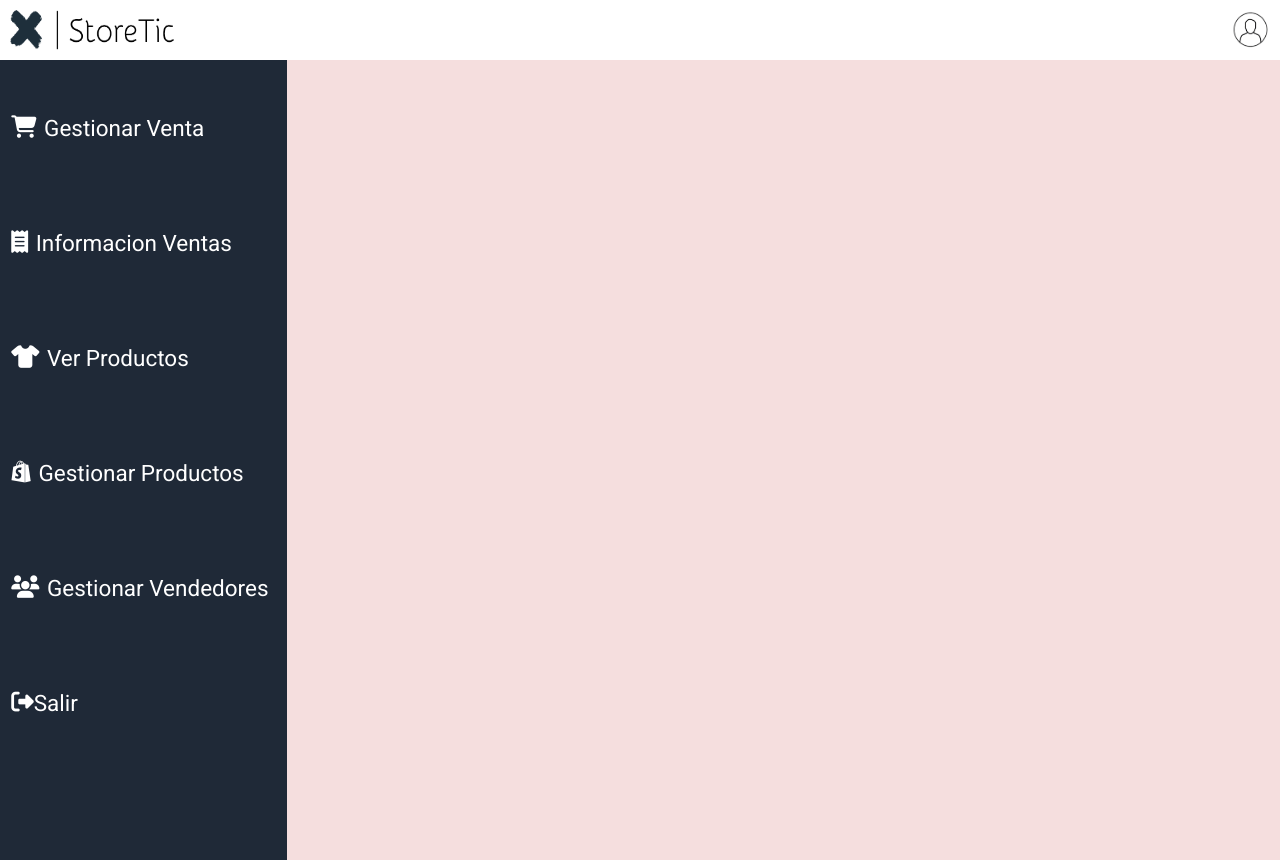
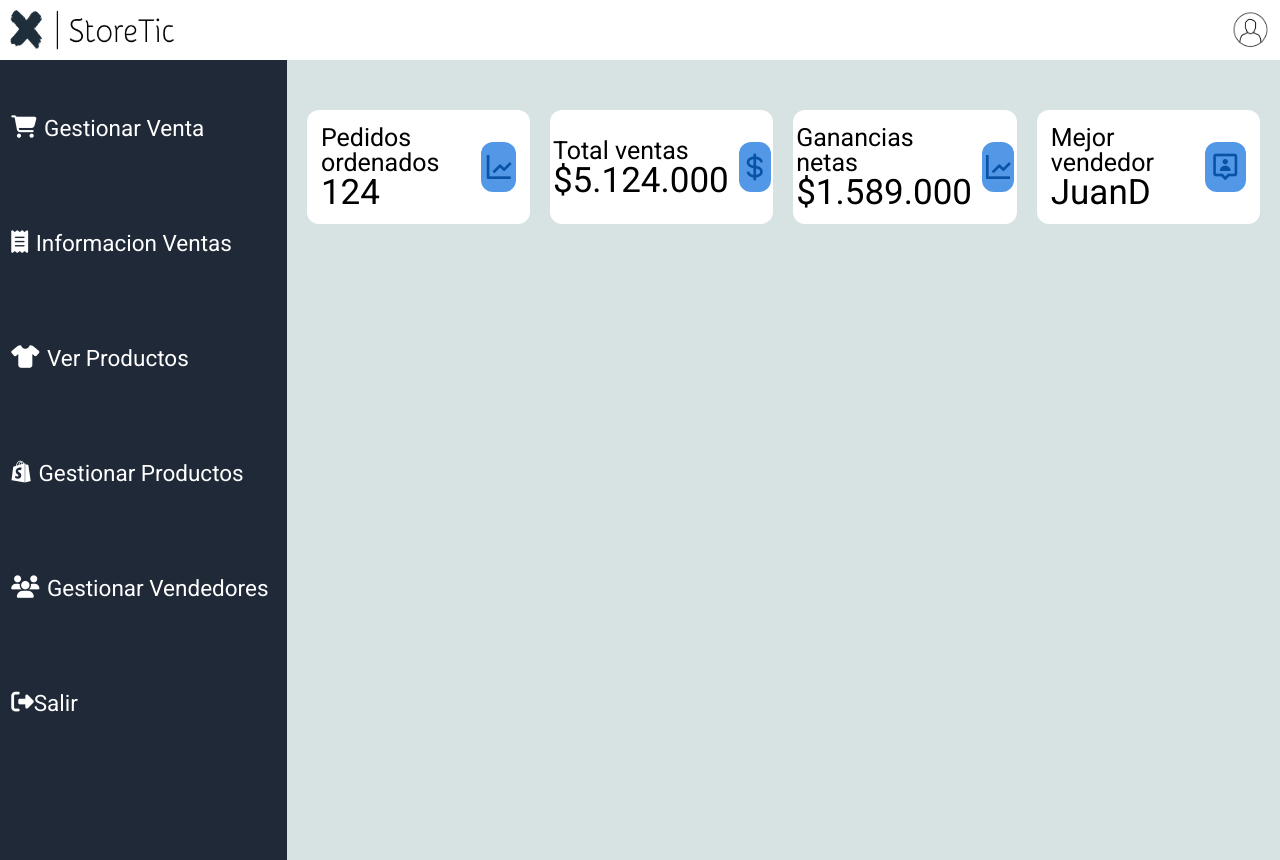
Before and after one commit to proyectoMisionTiic/Proyecto-TIC, a React (Create React App) app: page /Principal in a window 1280 px wide. Built offline with nearby package versions, Linux system fonts and the light colour scheme.

Commit message:
anadir progeso de la main page y gestion de productos a branch juand

```diff
--- a/public/index.html
+++ b/public/index.html
@@ -15,10 +15,20 @@
       user's mobile device or desktop. See https://developers.google.com/web/fundamentals/web-app-manifest/
     -->
     <link rel="manifest" href="%PUBLIC_URL%/manifest.json" />
-    <link rel="preconnect" href="https://fonts.googleapis.com">
-<link rel="preconnect" href="https://fonts.gstatic.com" crossorigin>
-<link href="https://fonts.googleapis.com/css2?family=Roboto:ital,wght@0,400;1,700&display=swap" rel="stylesheet">
-<script src="https://kit.fontawesome.com/c38da25677.js" crossorigin="anonymous"></script>
+    <link rel="preconnect" href="https://fonts.googleapis.com" />
+    <link rel="preconnect" href="https://fonts.gstatic.com" crossorigin />
+    <link
+      href="https://fonts.googleapis.com/css2?family=Roboto:ital,wght@0,400;1,700&display=swap"
+      rel="stylesheet"
+    />
+    <script
+      src="https://kit.fontawesome.com/c38da25677.js"
+      crossorigin="anonymous"
+    ></script>
+    <link
+      href="https://unpkg.com/boxicons@2.0.9/css/boxicons.min.css"
+      rel="stylesheet"
+    />
     <!--
       Notice the use of %PUBLIC_URL% in the tags above.
       It will be replaced with the URL of the `public` folder during the build.
--- a/src/App.jsx
+++ b/src/App.jsx
@@ -1,5 +1,4 @@
-
-import '../src/styles/style.css';
+import "./styles/style.css";
 import Layout from './layouts/layout'
 import React from "react";
 import Principal from './pages/Principal'
--- /dev/null
+++ b/src/pages/GestionProductos.jsx
@@ -0,0 +1,78 @@
+import React from 'react'
+import "../styles/Style-gestionar-productos.css";
+
+const GestionProductos = () => {
+	return (
+		<body>
+      <div className="container">
+        {/* Inicio Seccion de input del usuario */}
+        <div className="titulo">Registro de productos</div>
+        <form action="#">
+          <div className="detalles-producto">
+            <div className="input-box">
+              <span className="detalles">ID</span>
+              <input type="number" placeholder="Ingrese el ID " required />
+            </div>
+            <div className="input-box">
+              <span className="detalles">Nombre</span>
+              <input type="text" placeholder="Ingrese el nombre " required />
+            </div>
+            <div className="input-box">
+              <span className="detalles">Descripción</span>
+              <input
+                type="text"
+                placeholder="Ingrese una descripción "
+                required
+              />
+            </div>
+            <div className="input-box">
+              <span className="detalles">Valor unitario</span>
+              <input type="number" placeholder="Ingrese el valor " required />
+            </div>
+            <div className="input-box centrado">
+              <span className="detalles centrado">Cantidad</span>
+              <input
+                type="number"
+                className="centrado"
+                placeholder="Ingrese la cantidad "
+                required
+              />
+            </div>
+          </div>
+          {/* Final seccion de input */}
+
+          {/* Seccion de ESTADO y BOTONES */}
+          <div className="estado-detalles">
+            <input type="radio" name="estado" id="punto-1" />
+            <input type="radio" name="estado" id="punto-2" />
+            <span className="estado-titulo">Estado</span>
+            <div className="category">
+              <label for="punto-1">
+                <span className="punto uno"></span>
+                <span className="estado">Disponible</span>
+              </label>
+              <label for="punto-2">
+                <span className="punto dos"></span>
+                <span className="estado">No disponible</span>
+              </label>
+            </div>
+          </div>
+          <div className="botones">
+            <div className="button">
+              <input type="submit" value="Buscar por ID" />
+            </div>
+            <div className="button">
+              <input type="submit" value="Modificar producto" />
+            </div>
+            <div className="button">
+              <input type="submit" value="Registrar producto" />
+            </div>
+          </div>
+        </form>
+      </div>
+      <div className="container-tabla"></div>
+    </body>
+	)
+}
+
+export default GestionProductos
--- a/src/pages/Principal.jsx
+++ b/src/pages/Principal.jsx
@@ -1,18 +1,38 @@
+const Principal = () => {
+  return (
+    <div className="contenido-principal">
+      <div className="vista-cajas">
+        <div className="cajas">
+          <div className="lado-izq">
+            <div className="tema-caja">Pedidos ordenados</div>
+            <div className="cifra">124</div>
+          </div>
+          <i className="bx bx-line-chart icono"></i>
+        </div>
+        <div className="cajas">
+          <div className="lado-izq">
+            <div className="tema-caja">Total ventas</div>
+            <div className="cifra">$5.124.000</div>
+          </div>
+          <i className="bx bx-dollar icono "></i>
+        </div>
+        <div className="cajas">
+          <div className="lado-izq">
+            <div className="tema-caja">Ganancias netas</div>
+            <div className="cifra">$1.589.000</div>
+          </div>
+          <i className="bx bx-line-chart icono"></i>
+        </div>
+        <div className="cajas">
+          <div className="lado-izq">
+            <div className="tema-caja">Mejor vendedor</div>
+            <div className="cifra">JuanD</div>
+          </div>
+          <i className='bx bx-user-pin icono'></i>
+        </div>
+      </div>
+    </div>
+  );
+};
 
-
- const Principal = () =>{
-   return(
-      <div >
-          <div className='m-20'>
-
-
-
-          </div>
-      </div>
-   );
-
-
-
- }
-
- export default Principal;
+export default Principal;
--- /dev/null
+++ b/src/styles/Style-gestionar-productos.css
@@ -0,0 +1,160 @@
+* {
+	margin: 0;
+	padding: 0;
+	box-sizing: border-box;
+  }
+
+  body {
+	height: 100vh;
+	display: flex;
+	justify-content: center;
+	align-items: center;
+	padding: 100px;
+	background: #094b77;
+  }
+
+  .container {
+	max-width: 700px;
+	width: 100%;
+	background: #fff;
+	padding: 25px 30px;
+	border-radius: 5px;
+  }
+
+  .container .titulo {
+	font-size: 30px;
+	font-weight: 500;
+	text-align: center;
+  }
+  .container form .detalles-producto {
+	display: flex;
+	flex-wrap: wrap;
+	justify-content: space-between;
+	margin: 20px 0 12px 0;
+  }
+
+  form .detalles-producto .input-box {
+	width: calc(100% / 2 - 20px);
+	margin-bottom: 5px;
+  }
+  .detalles-producto .input-box .detalles {
+	font-weight: 500;
+	display: block;
+	margin-bottom: 5px;
+  }
+  .detalles-producto .input-box input {
+	height: 45px;
+	width: 100%;
+	outline: none;
+	font-size: 16px;
+	border-radius: 5px;
+	padding-left: 15px;
+	border: 1px solid #ccc;
+	border-bottom-width: 2px;
+	transition: all 0.3s ease;
+  }
+  .detalles-producto .input-box input:focus,
+  .detalles-producto .input-box input:valid {
+	border-color: #094b77;
+  }
+
+  .centrado {
+	margin-left: auto;
+	margin-right: auto;
+	text-align: center;
+  }
+  /* Quitar las flechas en los campos que llevan numeros */
+  input::-webkit-outer-spin-button,
+  input::-webkit-inner-spin-button {
+	-webkit-appearance: none;
+	margin: 0;
+  }
+
+  .estado-titulo {
+	text-align: center;
+  }
+  form .estado-detalles .estado-titulo {
+	font-size: 20px;
+	font-weight: 500;
+  }
+  form .estado-detalles .category {
+	display: flex;
+	width: 80%;
+	margin: 14px 0;
+	justify-content: space-between;
+  }
+  .estado-detalles .category label {
+	display: flex;
+	align-items: center;
+	cursor: pointer;
+  }
+  .estado-detalles .category .punto {
+	height: 20px;
+	width: 20px;
+	border-radius: 50%;
+	margin-right: 10px;
+	background: #d9d9d9;
+	border: 5px solid transparent;
+  }
+  #punto-1:checked ~ .category label .uno,
+  #punto-2:checked ~ .category label .dos {
+	border-color: #d9d9d9;
+	background: #094b77;
+  }
+  form input[type="radio"] {
+	display: none;
+  }
+  form .botones {
+	width: 100%;
+	text-align: center;
+  }
+
+  form .button {
+	height: 45px;
+	margin: 20px 0;
+	display: inline-block;
+	width: 50%;
+	padding-inline: 8px;
+  }
+  form .button input {
+	height: 100%;
+	width: 100%;
+	border-radius: 5px;
+	border: none;
+	color: #fff;
+	font-size: 22px;
+	font-weight: bold;
+	letter-spacing: 1px;
+	cursor: pointer;
+	background: #094b77;
+  }
+
+  form .button input:hover {
+	  background-color: rgba(23, 172, 43, 0.493);
+  }
+
+  /* RESPONSIVE */
+  @media (max-width: 584px) {
+	.container {
+	  max-width: 100%;
+	}
+	form .detalles-producto .input-box {
+	  margin-bottom: 15px;
+	  width: 100%;
+	}
+	form .estado-detalles .category {
+	  width: 100%;
+	}
+   .container form .detalles-producto {
+	  max-height: 300px;
+	  overflow-y: scroll;
+	}
+	.detalles-producto::-webkit-scrollbar {
+	  width: 5px;
+	}
+  }
+  @media (max-width: 459px) {
+	.container .category {
+	  flex-direction: column;
+	}
+  }
--- a/src/styles/style.css
+++ b/src/styles/style.css
@@ -5,14 +5,58 @@
 
 
 .contenedor{
+  width:100%;
+  background-color:rgb(215, 226, 226);
+}
 
-  width:100%;
-  background-color:#F5DEDE;
+.contenido-principal {
+  position:relative;
+  padding-top: 50px;
+  background-color:rgb(215, 226, 226)
+
+}
+.contenido-principal .vista-cajas {
+  display: flex;
+  width: 100%;
+  justify-content: space-between;
+  padding: 0 20px
+}
+.contenido-principal .vista-cajas .cajas{
+  width: calc(100% /4 - 15px);
+  background-color:#fff;
+  display:flex;
+  justify-content: center;
+  padding: 15px 14px;
+  align-items: center;
+  border-radius: 12px;
 
 }
 
+.contenido-principal .vista-cajas .tema-caja{
+  font-size: 25px;
+  font-weight: 500;
+}
 
-.fondo{
+.contenido-principal .vista-cajas .cifra{
+  font-size: 35px;
+  font-weight: 500;
+  margin-top: 5px;
+  display: inline-block;
+}
 
-  background-color:#F5DEDE;
+.vista-cajas .cajas .icono{
+  font-size: 32px;
+  font-weight: 500;
+  height: 50px;
+  width: 50px;
+  background: rgb(83, 152, 231);
+  color: rgb(9, 83, 167);
+  line-height: 50px;
+  text-align: center;
+  border-radius:12px;
+  margin-left: 10px;
 }
+
+.vista-cajas .cajas .icono .dos{
+  background: rgb(13, 195, 43);
+}
```
Also changed, not shown: src/pages/Login.jsx (+40 -33 lines).
